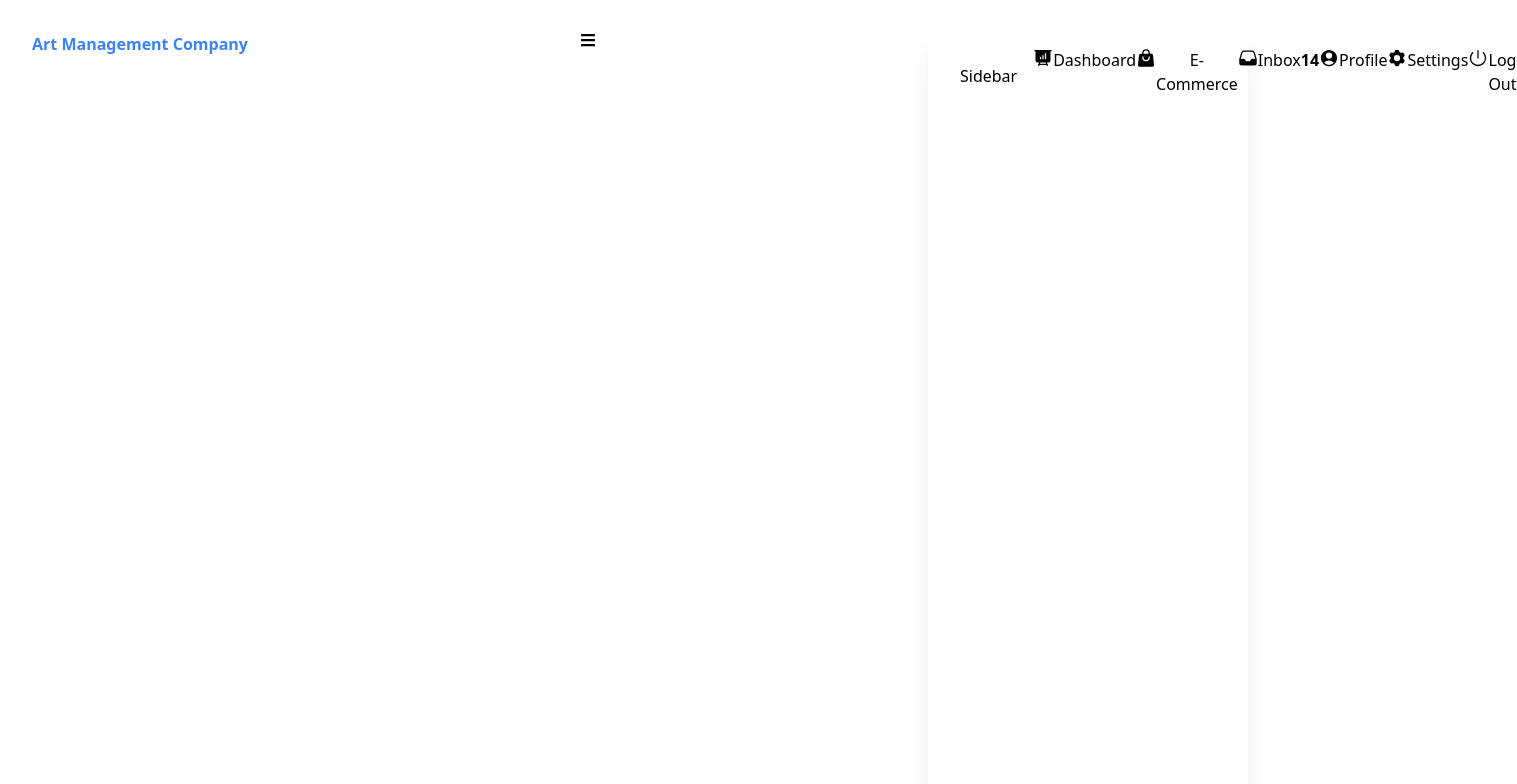
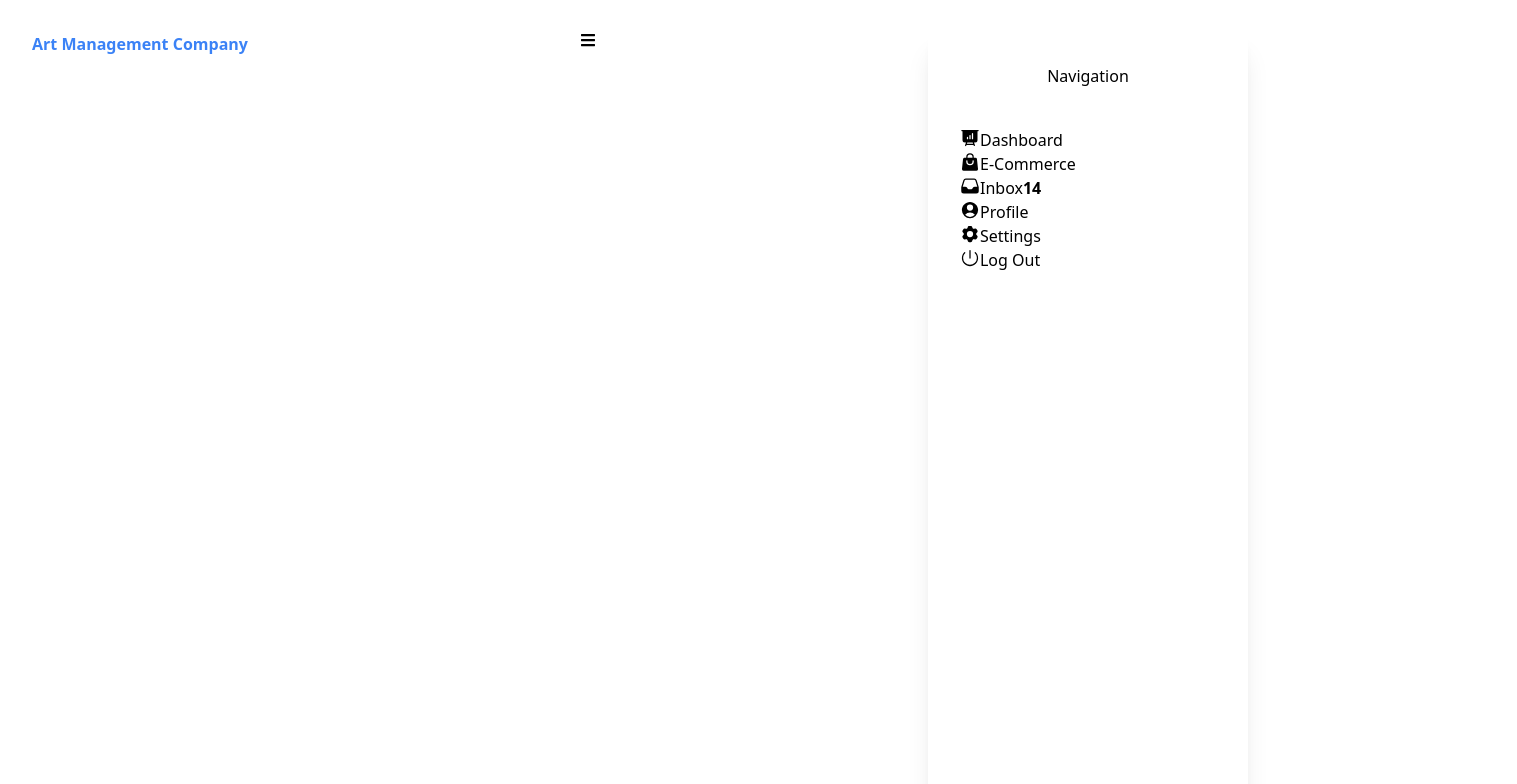
Before and after one commit to lavollmer/art-business-ops, a React (Vite) app: page / in a window 1280 px wide. Both pictures are taken after a click on the icon 1240 px from the left and 40 px from the top of the page. Shown: the top 784 px of the page, 1517 px wide, since content can reach past the window. Built offline with nearby package versions, Linux system fonts and the light colour scheme.

Commit message:
adding a TextBlock

```diff
--- a/src/assets/DefaultSidebar.jsx
+++ b/src/assets/DefaultSidebar.jsx
@@ -32,15 +32,15 @@ const DefaultSidebar = () => {
     <>
       <FaBars onClick={handleSidebarOpen} />
       {sidebarOpen && (
-        <div className="sidebar">
-          <Card className="h-[calc(100vh-2rem)] w-full max-w-[20rem] p-4 shadow-xl shadow-blue-gray-900/5">
+        <div className="flex flex-col sidebar">
+          <Card className="h-[calc(100vh-2rem)] w-[20rem] max-w-[20rem] p-4 shadow-xl shadow-blue-gray-900/5">
             <div className="mb-2 p-4">
-              <Typography variant="h5" color="blue-gray">
-                Sidebar
+              <Typography variant="h5" color="blue-gray text-lg text-bold">
+                Navigation
               </Typography>
             </div>
-            <List>
-              <ListItem>
+            <List className="p-4">
+              <ListItem >
                 <ListItemPrefix>
                   <PresentationChartBarIcon className="h-5 w-5" />
                 </ListItemPrefix>
--- /dev/null
+++ b/src/assets/TextBlock.jsx
@@ -0,0 +1,12 @@
+import React from 'react'
+
+const TextBlock = ({ title, text }) => {
+    return (
+      <div>
+        <h1>{title}</h1>
+        <p>{text}</p>
+      </div>
+    );
+  };
+
+export default TextBlock
```
Also changed, not shown: 1 other file (tests, documents, lock files or other folders).
